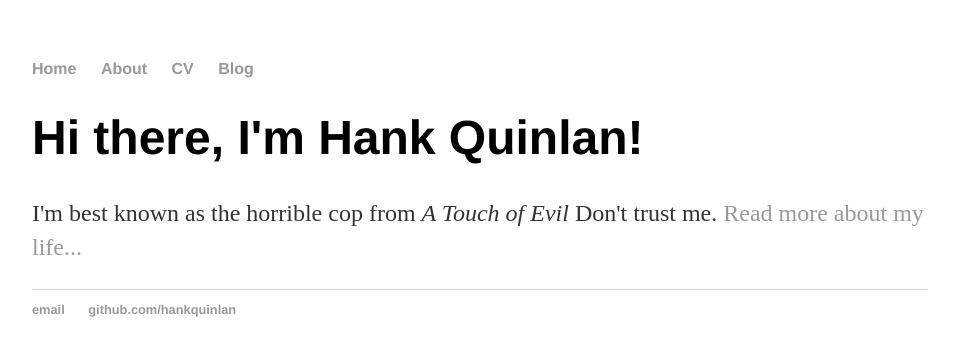
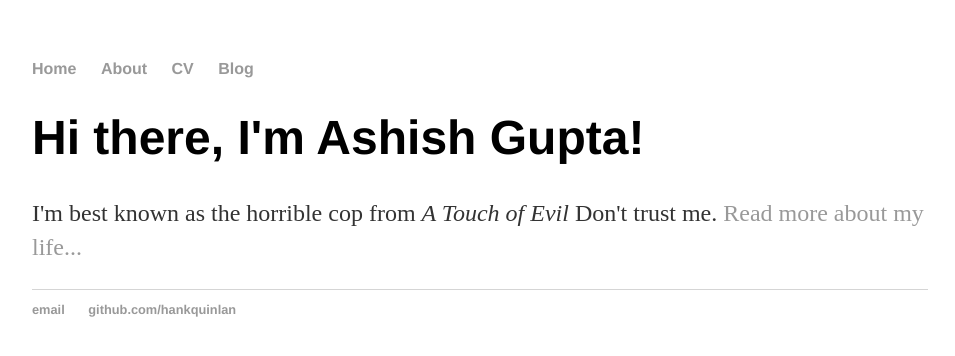
Before and after one commit to neonflux56/neonflux56.github.io, a Jekyll site: the page built from INDEX.html, in a window 1280 px wide. Shown: the top 356 px of the page, without its empty margins (160-1115 px from the left). Built offline with Jekyll 4.4.1, drawn with Linux system fonts in a browser that asks for light colours.

Commit message:
Update INDEX.html

```diff
--- a/INDEX.html
+++ b/INDEX.html
@@ -1,30 +1,8 @@
-<!DOCTYPE html>
-<html>
-	<head>
-		<title>Hank Quinlan, Horrible Cop</title>
-		<!-- link to main stylesheet -->
-		<link rel="stylesheet" type="text/css" href="/css/main.css">
-	</head>
-	<body>
-		<nav>
-    		<ul>
-        		<li><a href="/">Home</a></li>
-	        	<li><a href="/about">About</a></li>
-        		<li><a href="/cv">CV</a></li>
-        		<li><a href="/blog">Blog</a></li>
-    		</ul>
-		</nav>
-		<div class="container">
-    		<div class="blurb">
-        		<h1>Hi there, I'm Hank Quinlan!</h1>
-				<p>I'm best known as the horrible cop from <em>A Touch of Evil</em> Don't trust me. <a href="/about">Read more about my life...</a></p>
-    		</div><!-- /.blurb -->
-		</div><!-- /.container -->
-		<footer>
-    		<ul>
-        		<li><a href="mailto:hankquinlanhub@gmail.com">email</a></li>
-        		<li><a href="https://github.com/hankquinlan">github.com/hankquinlan</a></li>
-			</ul>
-		</footer>
-	</body>
-</html>
+---
+layout: default
+title: Ashish Gupta's Blog
+---
+<div class="blurb">
+	<h1>Hi there, I'm Ashish Gupta!</h1>
+	<p>I'm best known as the horrible cop from <em>A Touch of Evil</em> Don't trust me. <a href="/about">Read more about my life...</a></p>
+</div><!-- /.blurb -->
```
